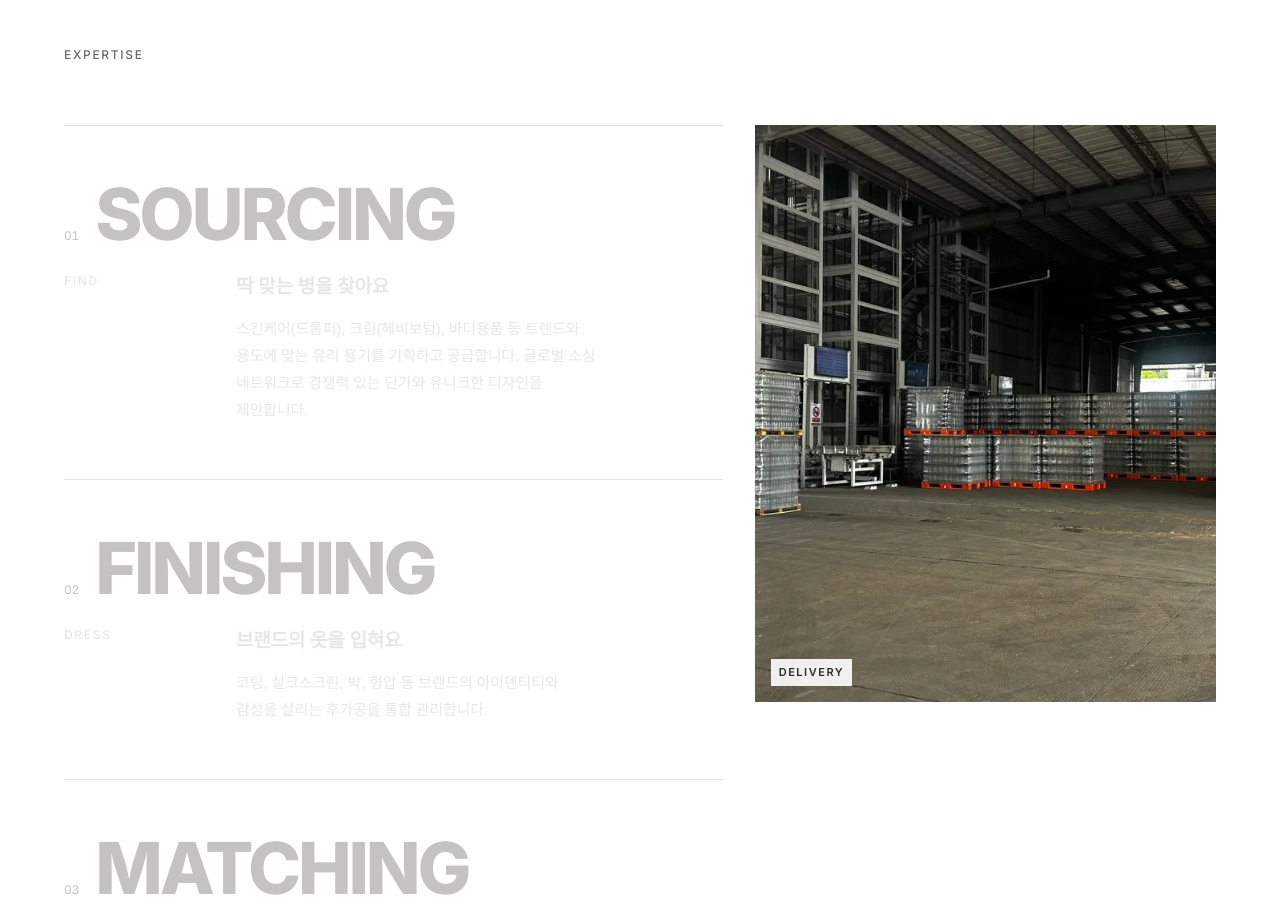
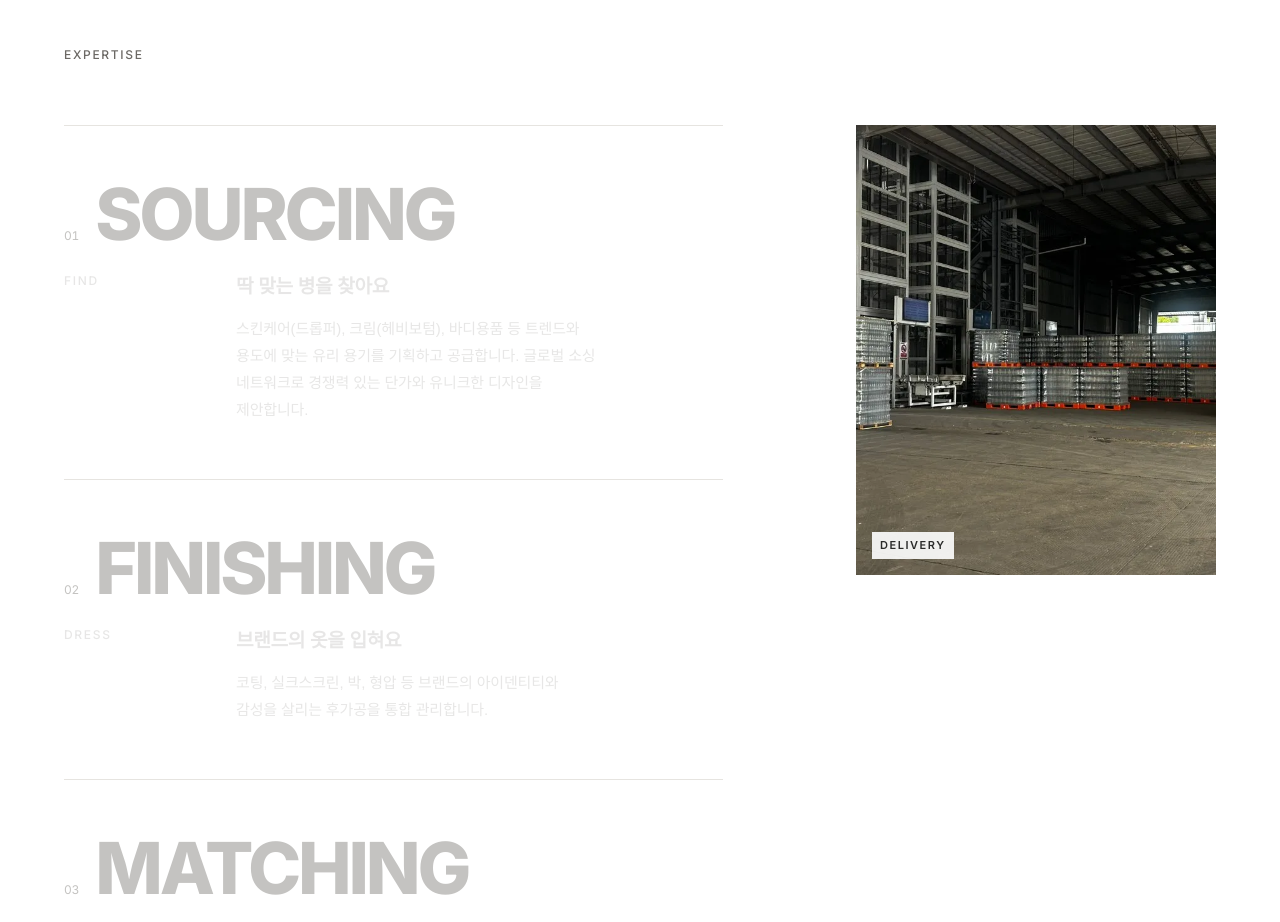
Before and after one commit to elisaohh/yy-corporation, a Next.js app: page /about in a window 1280 px wide. Shown: the part 3660-4582 px from the top of the page. Built offline with nearby package versions, Linux system fonts and the light colour scheme; a web font is replaced by a local one.

Commit message:
ABOUT 전문 역량 사진 축소
Co-Authored-By: Claude Opus 5.5 <noreply@anthropic.com>

```diff
--- a/src/components/about/ExpertiseList.tsx
+++ b/src/components/about/ExpertiseList.tsx
@@ -41,7 +41,7 @@ export function ExpertiseList() {
               style={{ color: on ? "var(--color-charcoal)" : "color-mix(in srgb, var(--color-ash) 40%, var(--color-paper))" }}
             >
               {/* 모바일: 항목 사진 */}
-              <div className="mb-6 aspect-[4/3] overflow-hidden bg-card lg:hidden">
+              <div className="mb-6 aspect-[4/3] max-w-[420px] overflow-hidden bg-card lg:hidden">
                 {/* eslint-disable-next-line @next/next/no-img-element -- 현장 사진 */}
                 <img src={aboutMedia.expertise[item.key]} alt="" loading="lazy" className="size-full object-cover" />
               </div>
@@ -67,7 +67,7 @@ export function ExpertiseList() {
 
       {/* 데스크톱: 고정 사진 — 활성 항목에 맞춰 교차 전환 */}
       <div aria-hidden="true" className="hidden lg:col-span-5 lg:block">
-        <div className="sticky top-[calc(var(--header-h)+48px)] aspect-[4/5] overflow-hidden bg-card">
+        <div className="sticky top-[calc(var(--header-h)+64px)] ml-auto aspect-[4/5] w-full max-w-[360px] overflow-hidden bg-card">
           {expertise.map((item, i) => (
             // eslint-disable-next-line @next/next/no-img-element -- 현장 사진
             <img
```
